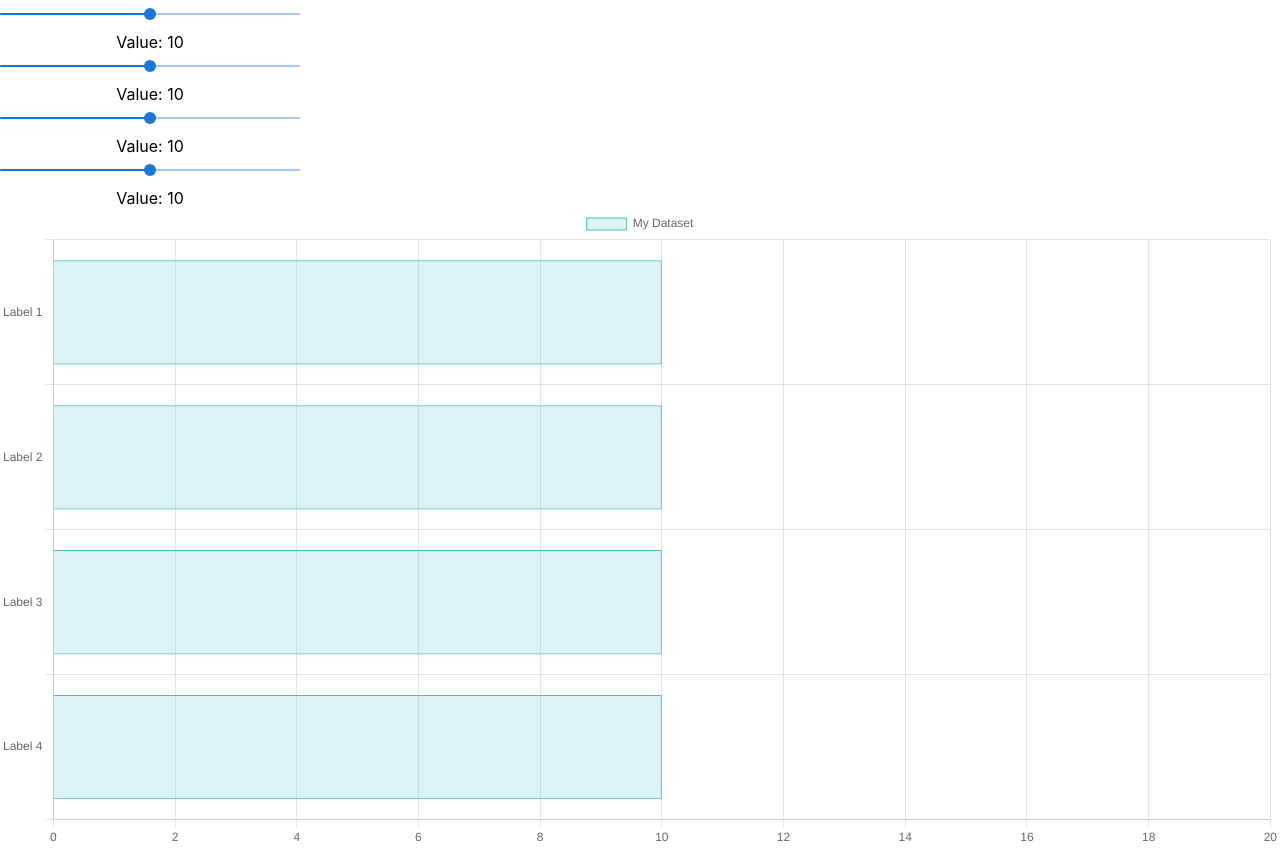
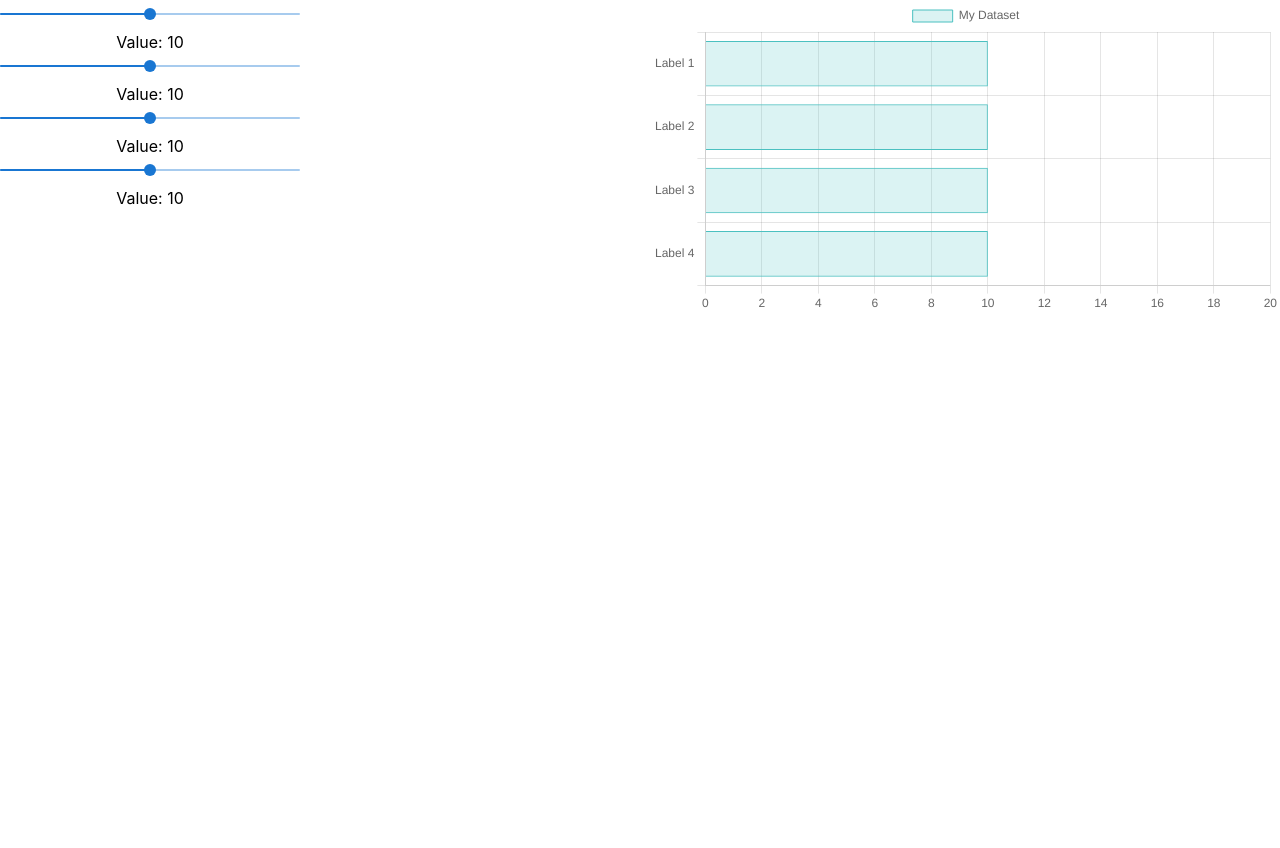
Before and after one commit to simony05/datathon, a React (Create React App) app in the folder my-app/: page / in a window 1280 px wide. After the commit the page ends 800 px from the top, so only its background shows below. Built offline with nearby package versions, Linux system fonts and the light colour scheme.

Commit message:
added columns

```diff
--- a/my-app/src/bargraph.js
+++ b/my-app/src/bargraph.js
@@ -3,6 +3,9 @@
 import { Bar } from 'react-chartjs-2';
 import { Chart, registerables} from 'chart.js';
 import Box from '@mui/material/Box';
+import { styled } from '@mui/material/styles';
+import Grid from '@mui/material/Grid';
+import Paper from '@mui/material/Paper';
 
 Chart.register(...registerables);
 
@@ -28,6 +31,12 @@
 
   const options = {
     indexAxis: 'y',
+    responsive: true,
+    elements: {
+      bar: {
+        borderWidth: 2,
+      },
+    },
     scales: {
       x:{
         beginAtZero: true,
@@ -57,6 +66,9 @@
 
   return (
     <div>
+      <Box sx={{ width: '100%' }}>
+        <Grid container rowSpacing={1} columnSpacing={{ xs: 1, sm: 2, md: 3 }}>
+          <Grid item xs={6}>
             <Box sx={{ width: 300 }}>
               <Slider value={sliderValue} onChange={handleSliderChange}
               width={300}
@@ -101,10 +113,13 @@
               max={20.0}
               step={0.1}/>
               <div>Value: {sliderValue3}</div>
-
             </Box>
+          </Grid>
+          <Grid item xs={6}>
             <Bar data={data} options={options} />
-
+          </Grid>
+        </Grid>
+      </Box>
     </div>
   );
 };
```
Lines whose indentation alone changed are shown as unchanged.
